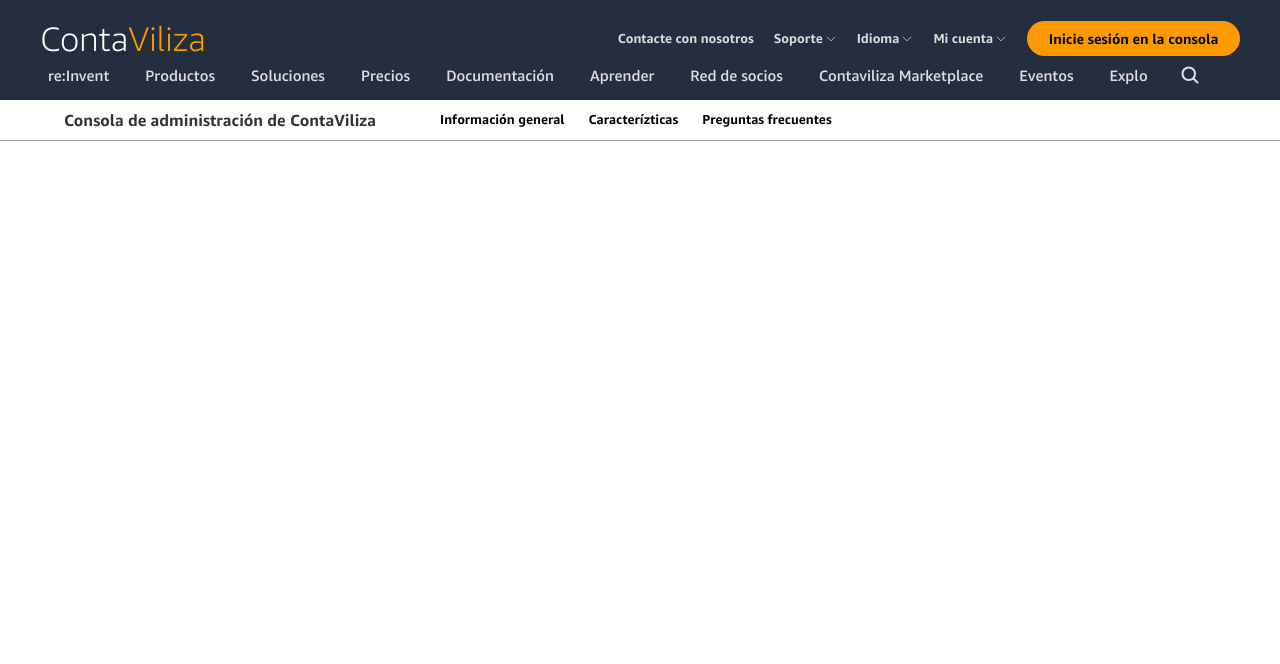
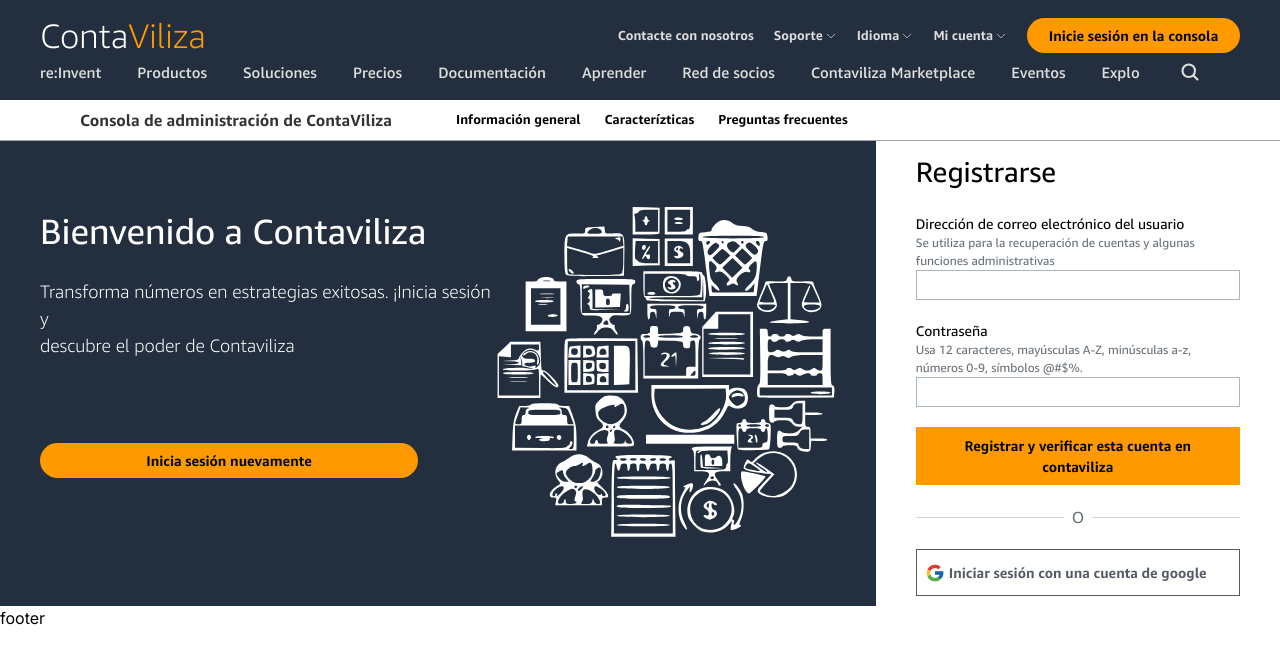
Before and after one commit to CamilinLopez/contabiliza, a Next.js app in the folder frontend/: page / in a window 1280 px wide. Shown: the top 664 px of the page. Built offline with nearby package versions, Linux system fonts and the light colour scheme.

Commit message:
finished  management

```diff
--- a/frontend/app/page.tsx
+++ b/frontend/app/page.tsx
@@ -1,9 +1,14 @@
-import Navigation from "@/components/welcomePage/navigation";
+import Management from '@/components/managementConsole';
+import Navigation from '@/components/welcomePage/navigation';
 
 export default function Home() {
   return (
     <>
       <Navigation />
+      <Management />
+      <div>
+        footer
+      </div>
     </>
   );
 }
--- /dev/null
+++ b/frontend/components/managementConsole/index.tsx
@@ -0,0 +1,80 @@
+'use client';
+
+import Image from 'next/image';
+import { CustomLink } from '../utils/customElements';
+import { useState } from 'react';
+import Link from 'next/link';
+
+export default function Management() {
+  const [user, setUser] = useState({
+    email: '',
+    contraseña: '',
+  });
+
+  return (
+    <div id="management" className="bg-white flex justify-between">
+      <div className="px-10 py-16 bg-custom-azul-1 w-11/12 h-auto flex items-">
+        <div className="flex">
+          <div>
+            <h1 className="font-ember font-normal text-white text-[35px]">Bienvenido a Contaviliza</h1>
+            <p className="py-5 font-ember font-light text-[18px] text-white">
+              Transforma números en estrategias exitosas. ¡Inicia sesión y <br /> descubre el poder de Contaviliza
+            </p>
+            <CustomLink href="/" className="w-10/12 my-16">
+              Inicia sesión nuevamente
+            </CustomLink>
+          </div>
+          <div>
+            <Image className="" alt="landing" src={'/images/init.svg'} width={350} height={350} />
+          </div>
+        </div>
+      </div>
+      <div className="contenedor">
+        <form className="flex flex-col gap-y-5" action="">
+          <h1 className="font-ember font-normal text-[28px]">Registrarse </h1>
+          <div>
+            <p className="font-ember font-normal text-[14px]">Dirección de correo electrónico del usuario</p>
+            <p className="font-ember font-normal text-[12px] text-[#687078]">
+              Se utiliza para la recuperación de cuentas y algunas funciones administrativas
+            </p>
+            <input className="border-[1px] border-[#aab7b8] w-full h-[30px] focus:outline-custom-azul-3" type="text" />
+          </div>
+          <div>
+            <p className="font-ember font-normal text-[14px]">Contraseña</p>
+            <p className="font-ember font-normal text-[12px] text-[#687078]">
+              Usa 12 caracteres, mayúsculas A-Z, minúsculas a-z, números 0-9, símbolos @#$%.
+            </p>
+            <input className="border-[1px] border-[#aab7b8] w-full h-[30px] focus:outline-custom-azul-3" type="text" />
+          </div>
+          <button className="bg-custom-naranja hover:bg-custom-naranja-darck w-full  text-custom-negro text-[14px] py-2 px-5 font-ember font-semibold">
+            Registrar y verificar esta cuenta en contaviliza
+          </button>
+          <div className="flex items-center">
+            <div className="flex-grow border-t border-gray-300"></div>
+            <div className="px-2 text-gray-500 font-ember">O</div>
+            <div className="flex-grow border-t border-gray-300"></div>
+          </div>
+          <Link
+            className="font-ember font-semibold text-[14px] text-[#545b64] hover:text-[#1f2225]  flex items-center gap-x-1 border-[1px] border-[#545b64] hover:border-[#1f2225] px-2 py-3"
+            href={'/'}>
+            <svg xmlns="http://www.w3.org/2000/svg" x="0px" y="0px" width="20" height="20" viewBox="0 0 48 48">
+              <path
+                fill="#fbc02d"
+                d="M43.611,20.083H42V20H24v8h11.303c-1.649,4.657-6.08,8-11.303,8c-6.627,0-12-5.373-12-12	s5.373-12,12-12c3.059,0,5.842,1.154,7.961,3.039l5.657-5.657C34.046,6.053,29.268,4,24,4C12.955,4,4,12.955,4,24s8.955,20,20,20	s20-8.955,20-20C44,22.659,43.862,21.35,43.611,20.083z"></path>
+              <path
+                fill="#e53935"
+                d="M6.306,14.691l6.571,4.819C14.655,15.108,18.961,12,24,12c3.059,0,5.842,1.154,7.961,3.039	l5.657-5.657C34.046,6.053,29.268,4,24,4C16.318,4,9.656,8.337,6.306,14.691z"></path>
+              <path
+                fill="#4caf50"
+                d="M24,44c5.166,0,9.86-1.977,13.409-5.192l-6.19-5.238C29.211,35.091,26.715,36,24,36	c-5.202,0-9.619-3.317-11.283-7.946l-6.522,5.025C9.505,39.556,16.227,44,24,44z"></path>
+              <path
+                fill="#1565c0"
+                d="M43.611,20.083L43.595,20L42,20H24v8h11.303c-0.792,2.237-2.231,4.166-4.087,5.571	c0.001-0.001,0.002-0.001,0.003-0.002l6.19,5.238C36.971,39.205,44,34,44,24C44,22.659,43.862,21.35,43.611,20.083z"></path>
+            </svg>
+            Iniciar sesión con una cuenta de google
+          </Link>
+        </form>
+      </div>
+    </div>
+  );
+}
--- a/frontend/components/utils/customElements.tsx
+++ b/frontend/components/utils/customElements.tsx
@@ -10,7 +10,7 @@
   ...props
 }) => (
   <Link
-    className={`${className} bg-custom-naranja text-[14px] font-ember text-custom-negro font-[600] rounded-full h-[35px] w-[213px] flex items-center justify-center hover:bg-custom-naranja/85`}
+    className={`${className} bg-custom-naranja text-[14px] font-ember text-custom-negro font-[600] rounded-full h-[35px] flex items-center justify-center hover:bg-custom-naranja/85`}
     href={href}
     as={as}
     {...props}
--- a/frontend/components/welcomePage/navigation.tsx
+++ b/frontend/components/welcomePage/navigation.tsx
@@ -84,40 +84,45 @@
   };
 
   return (
-    <div className="bg-white w-full flex flex-col border-b border-gray-400">
-      <div className="bg-custom-azul-1 px-[40px] py-[13px] w-full h-[110px] xl:h-[100px]">
+    <div id="navbarConsole" className="bg-custom-azul-1 w-full border-b border-gray-400">
+      <div className="contenedor">
+        <div className="h-[80px]">
           <div className="flex items-center justify-between">
+            <div className="">
+              <Link href={'/'}>
                 <h1>
                   <span className="font-ember text-white font-[300] text-[34px]">Conta</span>
                   <span className="font-ember text-custom-naranja font-[300] text-[34px]">Viliza</span>
                 </h1>
-          <div className="flex gap-x-5 items-center">
-            <Link href={'/'} className="font-ember font-[600] text-custom-gris text-[13px] hover:text-custom-naranja">
+              </Link>
+            </div>
+            <div className="flex items-center gap-x-5 w-auto">
+              <Link href={'/'} className="font-ember font-bold text-custom-gris text-[13px] hover:text-custom-naranja">
                 Contacte con nosotros
               </Link>
               <ParrowDown text="Soporte" />
               <ParrowDown text="Idioma" />
               <ParrowDown text="Mi cuenta" />
-            <CustomLink href="/">Inicie sesión en la consola</CustomLink>
+              <CustomLink href="/" className='w-[213px]' >Inicie sesión en la consola</CustomLink>
             </div>
           </div>
-
-        <div className={`flex items-center w-full ${Magnific && 'hidden'}`}>
+          <div className={`flex items-center ${Magnific && 'hidden'}`}>
             <ArrowLeft name="startLeft" onClick={handleClickArrows} className="block xl:hidden" />
-          <div className="w-full xl:w-11/12 overflow-x-hidden mx-2" id="printTextContainer">
+            <div id="printTextContainer" className="overflow-x-hidden">
               <PrintText />
             </div>
             <ArrowRight name="startRight" onClick={handleClickArrows} className="block xl:hidden" />
-          <MagnificButton name="" onClick={handleClickMagnific} className="xl:mx-6 mx-2" />
+            <MagnificButton name="" onClick={handleClickMagnific} className="xl:mx-10 mx-3" />
           </div>
           {Magnific && (
-          <div className="flex items-center     justify-center  xl:-my-2">
+            <div className="flex items-center justify-center">
               <input type="text" placeholder="Bucar" className={`focus:outline-none w-[600px]  h-[34px]`} />
               <CloseButton name="colseIntput" onClick={() => setMagnific(false)} className="" />
             </div>
           )}
         </div>
-      <div className="h-[40px] flex gap-x-16 items-center px-16">
+      </div>
+      <div className="bg-white flex items-center gap-x-16 px-20 h-10">
         <Link href={'/'} className="font-ember font-[600] text-[16px] text-custom-azul-2 hover:text-custom-azul-3">
           Consola de administración de ContaViliza
         </Link>
--- a/frontend/tailwind.config.ts
+++ b/frontend/tailwind.config.ts
@@ -1,54 +1,64 @@
-import type { Config } from "tailwindcss";
+import type { Config } from 'tailwindcss';
 
 const config: Config = {
   content: [
-    "./pages/**/*.{js,ts,jsx,tsx,mdx}",
-    "./components/**/*.{js,ts,jsx,tsx,mdx}",
-    "./app/**/*.{js,ts,jsx,tsx,mdx}",
+    './pages/**/*.{js,ts,jsx,tsx,mdx}',
+    './components/**/*.{js,ts,jsx,tsx,mdx}',
+    './app/**/*.{js,ts,jsx,tsx,mdx}',
   ],
   theme: {
-    screens: {
-      xs: "450px",
-      sm: "575px",
-      md: "768px",
-      lg: "930px",
-      xl: "1200px",
-      "2xl": "1400px",
-    },
     extend: {
       fontFamily: {
-        ember: ['"Amazon Ember"', "sans-serif"],
+        ember: ['"Amazon Ember"', 'sans-serif'],
       },
       colors: {
-        "custom-azul": {
-          "1": "#232f3e",
-          "2": "#333333",
-          "3": "#0972d3",
+        'custom-azul': {
+          '1': '#232f3e',
+          '2': '#333333',
+          '3': '#0972d3',
         },
-        "custom-naranja": "#ff9900",
-        "custom-negro": "#000716",
-        "custom-blanco": "#ffffff",
-        "custom-gris": "#dddddd",
+        'custom-naranja': '#ff9900',
+        'custom-negro': '#000716',
+        'custom-blanco': '#ffffff',
+        'custom-gris': '#dddddd',
+        'custom-naranja-darck': '#cc7a00',
       },
       fontSize: {
-        "custom-size1": "13px",
-        "custom-size2": "14px",
-        "custom-size3": "15px",
-        "custom-size4": "16px",
-        "custom-size5": "18px",
-        "custom-size6": "20px",
-        "custom-size7": "24px",
-        "custom-size8": "38px",
+        'custom-size1': '13px',
+        'custom-size2': '14px',
+        'custom-size3': '15px',
+        'custom-size4': '16px',
+        'custom-size5': '18px',
+        'custom-size6': '20px',
+        'custom-size7': '24px',
+        'custom-size8': '38px',
       },
       fontWeight: {
-        thin: "200",
-        light: "300",
-        regular: "400",
-        medium: "500",
-        bold: "700",
+        thin: '200',
+        light: '300',
+        regular: '400',
+        medium: '500',
+        bold: '700',
+      },
+      screens: {
+        xs: '450px',
+        sm: '575px',
+        md: '700px',
+        lg: '750px',
+        xl: '1200px',
+        '2xl': '1400px',
       },
     },
   },
-  plugins: [],
+  plugins: [
+    function ({ addComponents }: { addComponents: (components: any) => void }) {
+      const newUtilities = {
+        '.contenedor': {
+          padding: '10px 40px',
+        },
+      };
+      addComponents(newUtilities);
+    },
+  ],
 };
 export default config;
```
Also changed, not shown: frontend/app/globals.css (+31 -25 lines), frontend/public/images/init.svg (added). Lines whose indentation alone changed are shown as unchanged.
